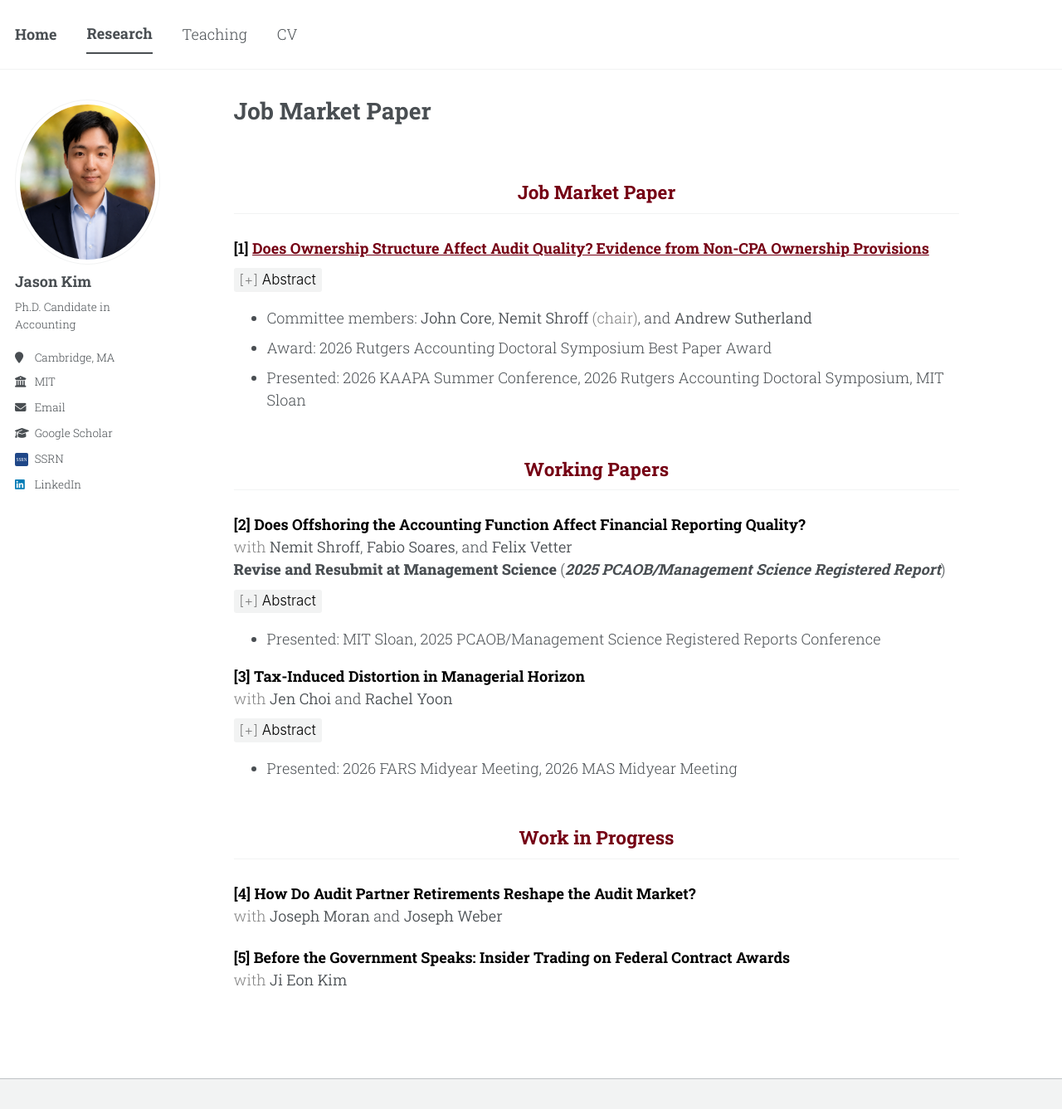
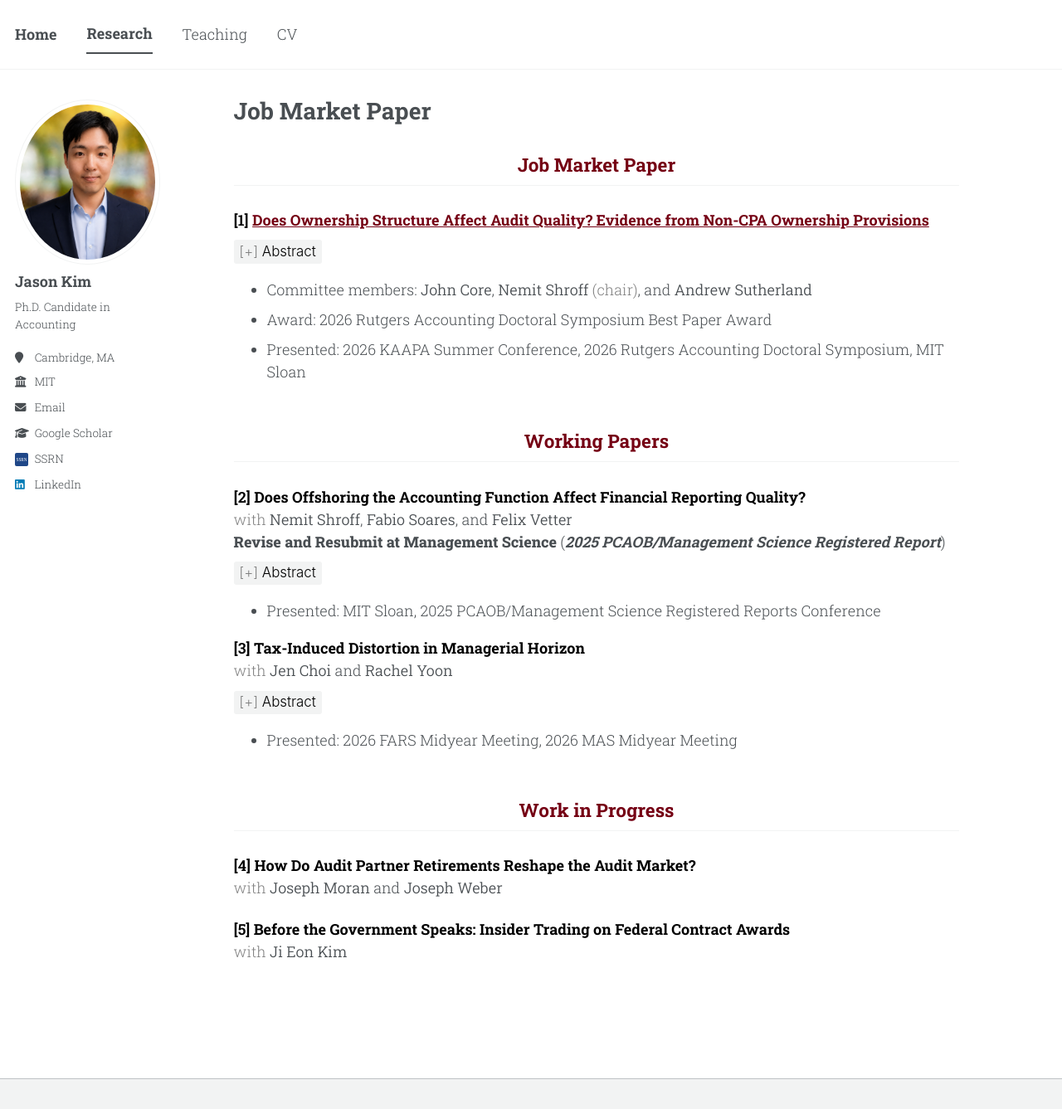
Before and after one commit to jgkim262/jgkim262.github.io, a Jekyll site: the page built from _pages/research.md, in a window 1280 px wide and 1337 px high. Shown: the whole window at 83% size. Built offline with Jekyll 4.4.1, drawn with Linux system fonts in a browser that asks for light colours; a style sheet for code colours, icons or effects is not loaded; our own code applies the rules of GitHub Pages for plain Markdown files.

Commit message:
Reduce space above the first research heading only
Co-Authored-By: Claude Fable 5 <noreply@anthropic.com>

```diff
--- a/_sass/include/_utilities.scss
+++ b/_sass/include/_utilities.scss
@@ -301,6 +301,13 @@ body:hover .visually-hidden button {
 // The first course heading sits right under the page's intro line, so it does
 // not need the full 2.5em that separates one course section from the next.
 .teaching > h2.course-title:first-child {
+  margin-top: 1em;
+}
+
+// Likewise on the research page: Job Market Paper opens the page, so it gets
+// less air than the 2.5em that separates Working Papers and Work in Progress
+// from the sections above them.
+.page__content > h2.section-title:first-child {
   margin-top: 1em;
 }
 
```
